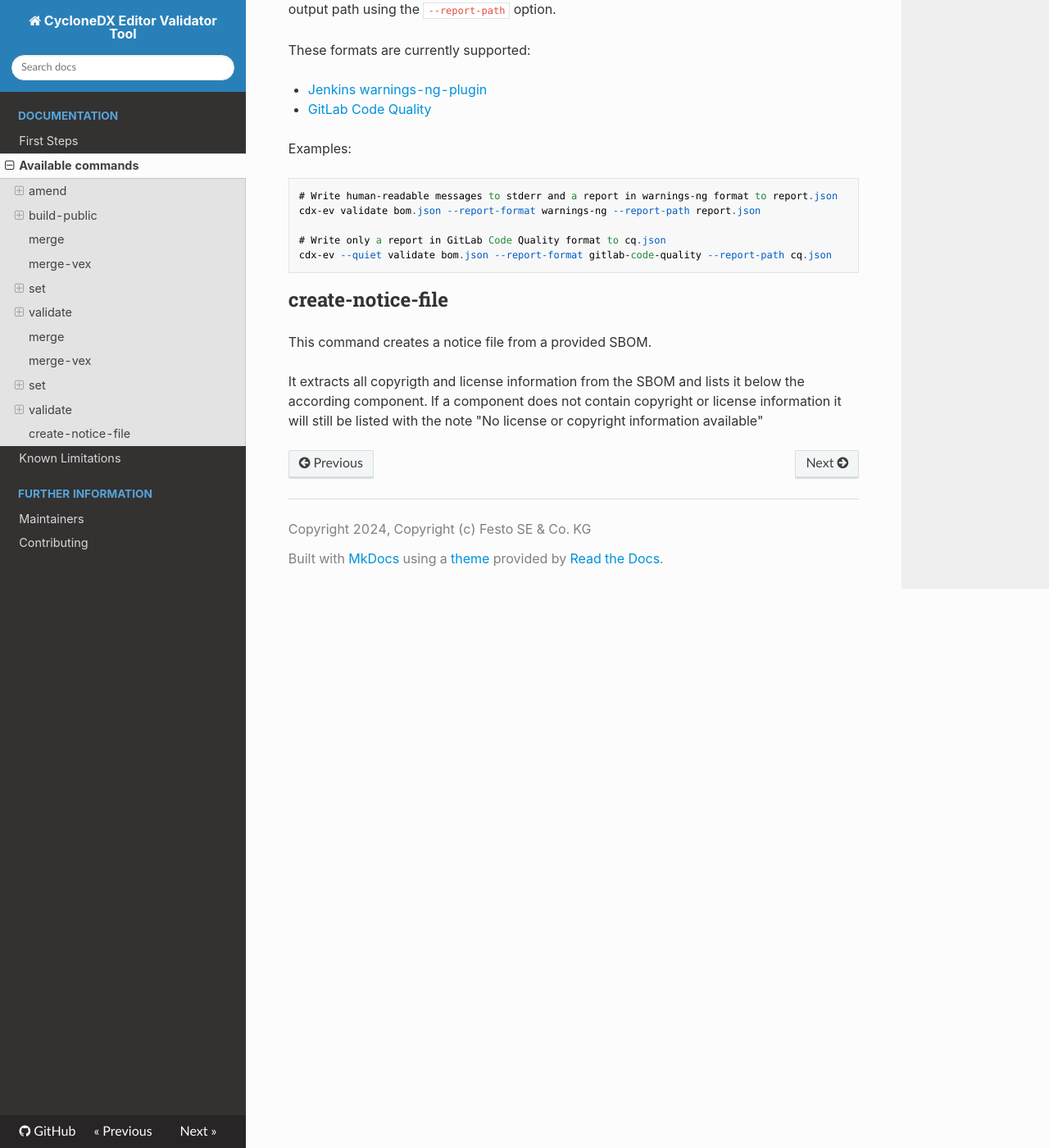
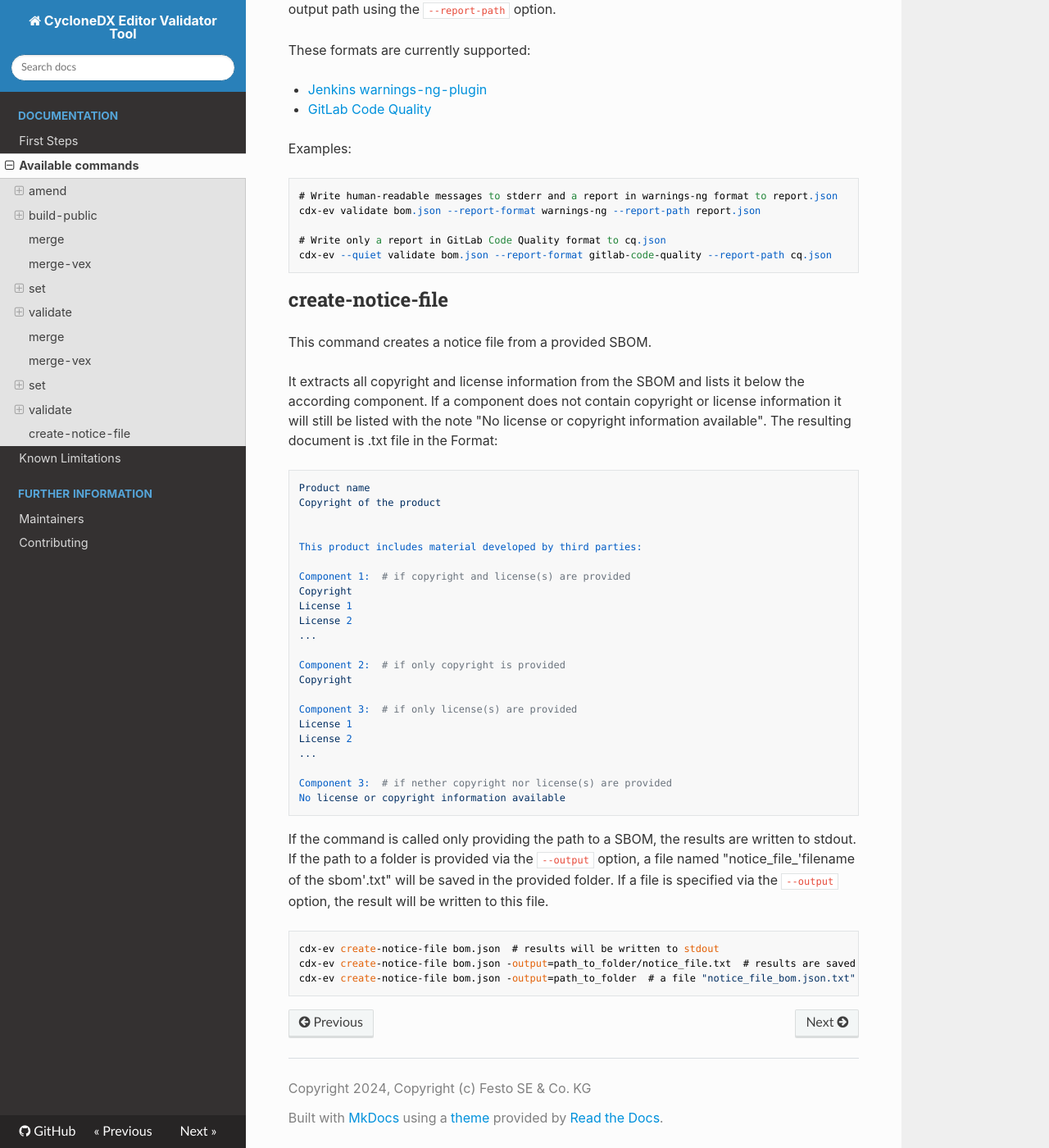
Before and after one commit to Festo-se/cyclonedx-editor-validator, an MkDocs documentation site: the page built from docs/available_commands.md, in a window 1280 px wide and 1400 px high, scrolled down 19928 px. Shown: the whole window at 82% size. Built offline with MkDocs 1.6.1, drawn with Linux system fonts in a browser that asks for light colours; nearby versions of some CDN libraries; some web fonts are replaced.

Commit message:
tests: first draft of documentation

```diff
--- a/docs/available_commands.md
+++ b/docs/available_commands.md
@@ -684,5 +684,37 @@ Examples:
 
 This command creates a notice file from a provided SBOM.
 
-It extracts all copyrigth and license information from the SBOM and lists it below the according component.
-If a component does not contain copyright or license information it will still be listed with the note "No license or copyright information available"
+It extracts all copyright and license information from the SBOM and lists it below the according component.
+If a component does not contain copyright or license information it will still be listed with the note "No license or copyright information available".
+The resulting document is .txt file in the Format:
+
+    Product name
+    Copyright of the product
+
+
+    This product includes material developed by third parties:
+
+    Component 1:  # if copyright and license(s) are provided
+    Copyright
+    License 1
+    License 2
+    ...
+
+    Component 2:  # if only copyright is provided
+    Copyright
+
+    Component 3:  # if only license(s) are provided
+    License 1
+    License 2
+    ...
+
+    Component 3:  # if nether copyright nor license(s) are provided
+    No license or copyright information available
+
+If the command is called only providing the path to a SBOM, the results are written to stdout.
+If the path to a folder is provided via the `--output` option, a file named "notice_file_'filename of the sbom'.txt" will be saved in the provided folder.
+If a file is specified via the `--output` option, the result will be written to this file.
+
+    cdx-ev create-notice-file bom.json  # results will be written to stdout
+    cdx-ev create-notice-file bom.json -output=path_to_folder/notice_file.txt  # results are saved in the file "notice_file.txt"
+    cdx-ev create-notice-file bom.json -output=path_to_folder  # a file "notice_file_bom.json.txt" is created in the provided folder
```
